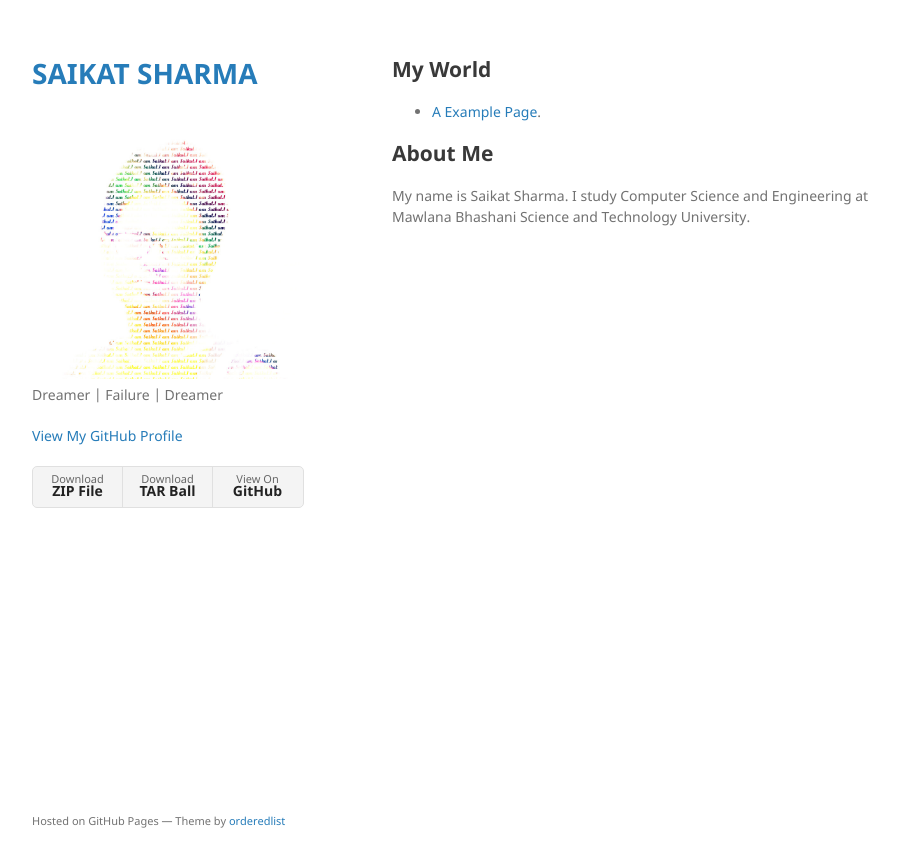
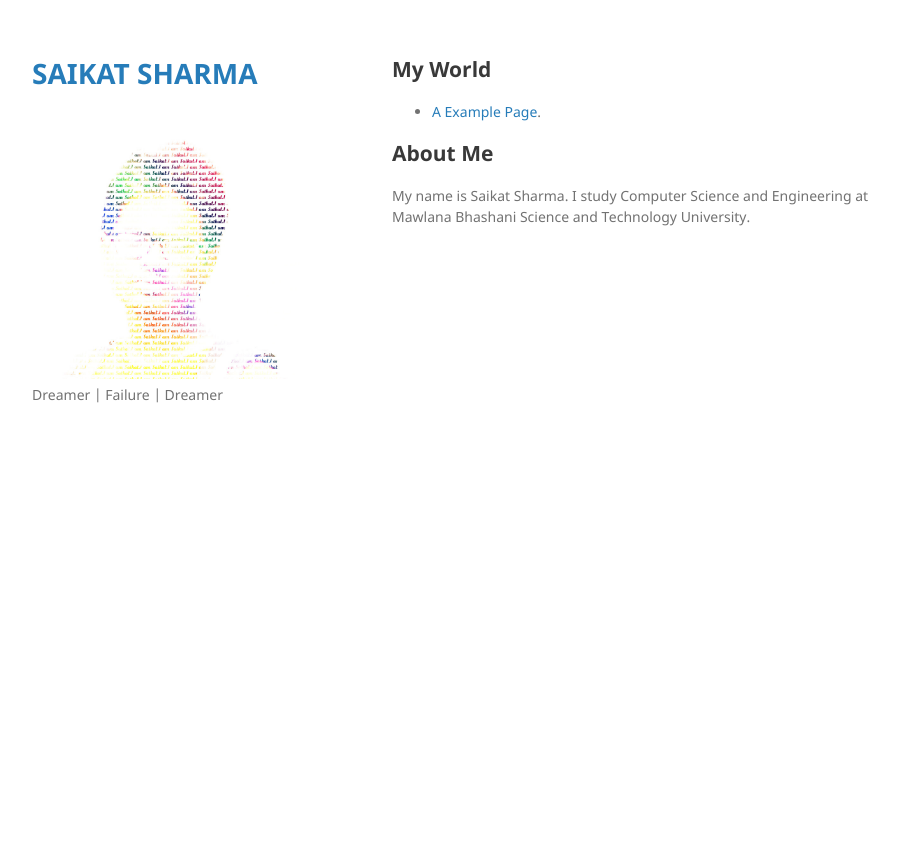
Before and after one commit to Saikat-S/Saikat-S.github.io, a Jekyll site: the page built from index.md, in a window 1280 px wide. Shown: the top 867 px of the page, without its empty margins (178-1076 px from the left). Built offline with Jekyll 4.4.1, drawn with Linux system fonts in a browser that asks for light colours; our own code applies the rules of GitHub Pages for plain Markdown files.

Commit message:
upate default.html

```diff
--- a/_layouts/default.html
+++ b/_layouts/default.html
@@ -22,21 +24,6 @@
 
         <p>{{ site.description | default: site.github.project_tagline }}</p>
 
-        {% if site.github.is_project_page %}
-        <p class="view"><a href="{{ site.github.repository_url }}">View the Project on GitHub <small>{{ site.github.repository_nwo }}</small></a></p>
-        {% endif %}
-
-        {% if site.github.is_user_page %}
-        <p class="view"><a href="{{ site.github.owner_url }}">View My GitHub Profile</a></p>
-        {% endif %}
-
-        {% if site.show_downloads %}
-        <ul class="downloads">
-          <li><a href="{{ site.github.zip_url }}">Download <strong>ZIP File</strong></a></li>
-          <li><a href="{{ site.github.tar_url }}">Download <strong>TAR Ball</strong></a></li>
-          <li><a href="{{ site.github.repository_url }}">View On <strong>GitHub</strong></a></li>
-        </ul>
-        {% endif %}
       </header>
       <section>
 
@@ -44,10 +31,7 @@
 
       </section>
       <footer>
-        {% if site.github.is_project_page %}
-        <p>This project is maintained by <a href="{{ site.github.owner_url }}">{{ site.github.owner_name }}</a></p>
-        {% endif %}
-        <p><small>Hosted on GitHub Pages &mdash; Theme by <a href="https://github.com/orderedlist">orderedlist</a></small></p>
+
       </footer>
     </div>
     <script src="{{ "/assets/js/scale.fix.js" | relative_url }}"></script>
```
Also changed, not shown: other parts of _layouts/default.html (+2 -0 lines).
